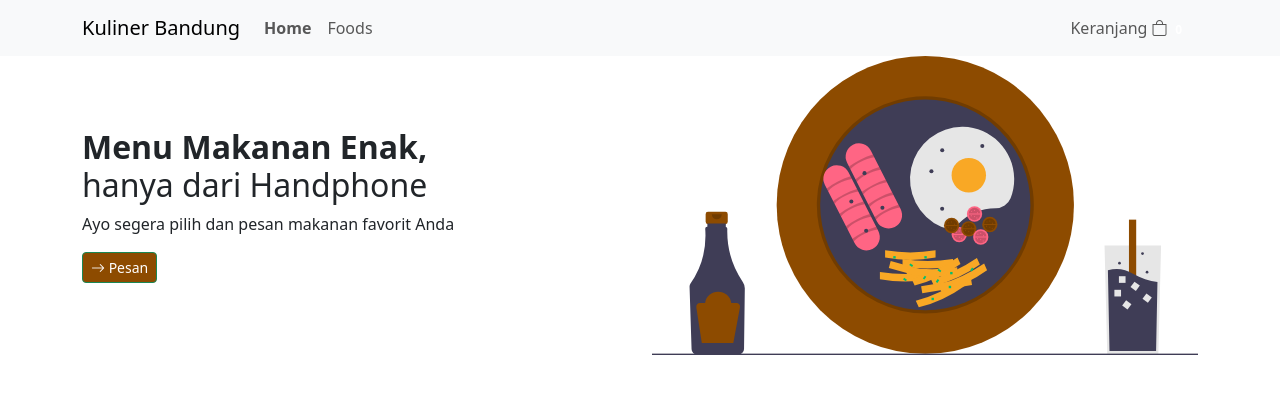
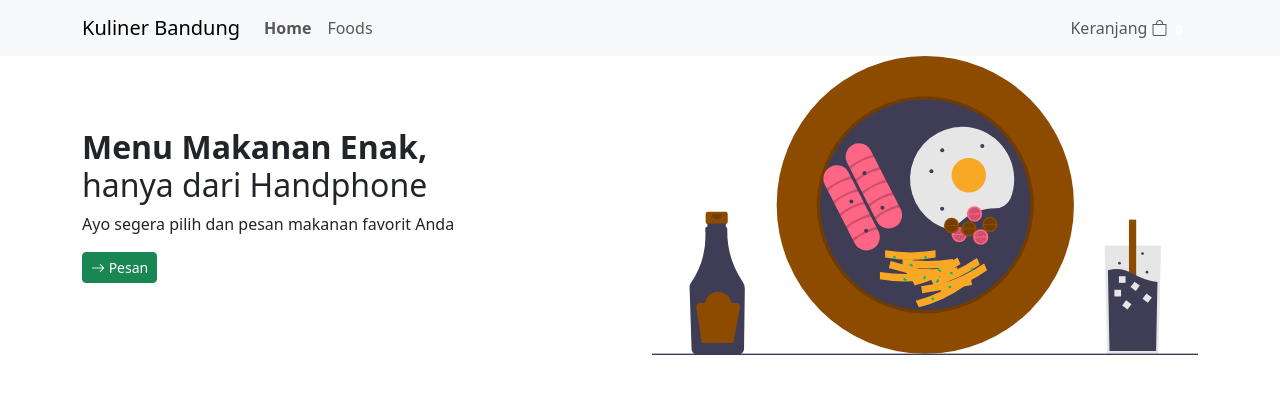
Before and after one commit to Nabilfadilah/web-kuliner, a Vue app: page / in a window 1280 px wide. Shown: the top 394 px of the page. Built offline with nearby package versions, Linux system fonts and the light colour scheme.

Commit message:
Merubah style css main

```diff
--- a/src/assets/css/main.css
+++ b/src/assets/css/main.css
@@ -2,9 +2,9 @@
     font-weight: bold;
 }
 
-.btn-success {
+/* .btn-success {
     background-color: #8d4b00;
-}
+} */
 
 .btn-success:hover {
     background-color: darkgreen;
@@ -13,3 +13,12 @@
 .bagde-success {
     background-color: green;
 }
+
+/* .card-product {
+    border-radius: 10px;
+}
+
+.card-img-top {
+    border-top-left-radius: 10px;
+    border-top-right-radius: 10px;
+} */
```
